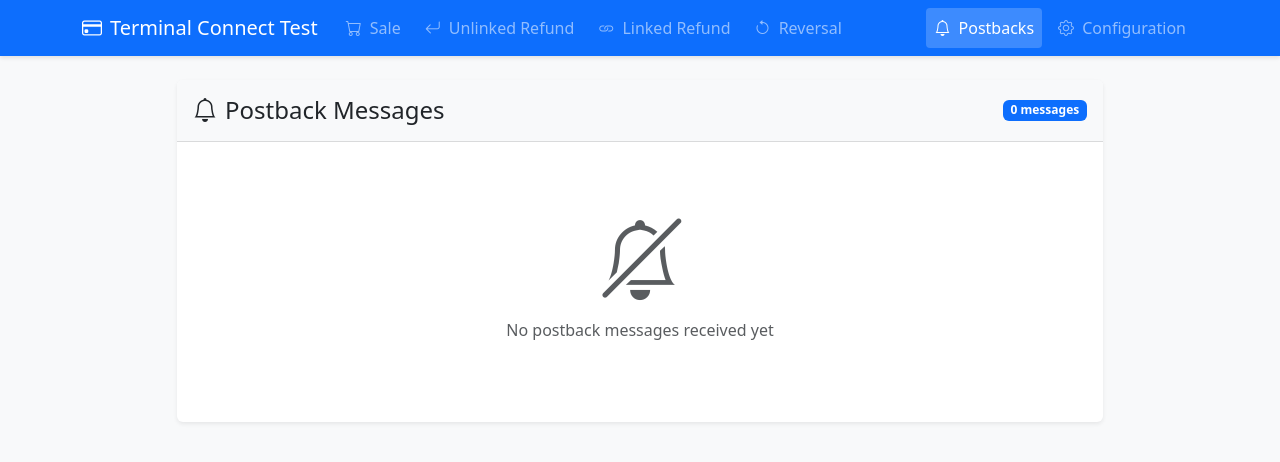
After one commit to lilyfrank05/terminal-connect-test, a Flask app: page /postbacks in a window 1280 px wide. The commit adds this page. Shown: the top 462 px of the page. Run offline with Flask 3, Linux system fonts and the light colour scheme; some libraries are stand-ins or nearby versions.

Commit message:
- accept postback - view postback

```diff
--- a/app/routes/__init__.py
+++ b/app/routes/__init__.py
@@ -4,6 +4,7 @@ from .config import bp as config_bp
 from .sales import bp as sales_bp
 from .refunds import bp as refunds_bp
 from .reversals import bp as reversals_bp
+from .postbacks import bp as postbacks_bp
 
 
 def init_app(app):
@@ -11,3 +12,4 @@ def init_app(app):
     app.register_blueprint(sales_bp)
     app.register_blueprint(refunds_bp)
     app.register_blueprint(reversals_bp)
+    app.register_blueprint(postbacks_bp)
--- /dev/null
+++ b/app/routes/postbacks.py
@@ -0,0 +1,35 @@
+from flask import Blueprint, request, session, jsonify, render_template
+import datetime
+
+bp = Blueprint("postbacks", __name__)
+
+
+@bp.route("/postback", methods=["POST"])
+def postback():
+    """Handle incoming postback messages from Terminal Connect"""
+    # Get the postback data
+    postback_data = request.get_json()
+    # Record timestamp and headers
+    record = {
+        "payload": postback_data,
+        "received_at": datetime.datetime.utcnow().isoformat() + "Z",
+        "headers": dict(request.headers),
+    }
+    # Initialize postbacks list in session if it doesn't exist
+    if "postbacks" not in session:
+        session["postbacks"] = []
+    # Add to session (keep last 50 postbacks)
+    postbacks = session["postbacks"]
+    postbacks.append(record)
+    if len(postbacks) > 50:
+        postbacks.pop(0)
+    session["postbacks"] = postbacks
+    # Return 200 OK
+    return jsonify({"status": "success"}), 200
+
+
+@bp.route("/postbacks", methods=["GET"])
+def list_postbacks():
+    """Display the list of received postbacks"""
+    postbacks = session.get("postbacks", [])
+    return render_template("postbacks.html", postbacks=postbacks)
--- a/app/templates/base.html
+++ b/app/templates/base.html
@@ -84,6 +84,11 @@
                 </ul>
                 <ul class="navbar-nav ms-auto">
                     <li class="nav-item">
+                        <a class="nav-link {% if request.endpoint == 'postbacks.list_postbacks' %}active{% endif %}" href="{{ url_for('postbacks.list_postbacks') }}">
+                            <i class="bi bi-bell me-1"></i> Postbacks
+                        </a>
+                    </li>
+                    <li class="nav-item">
                         <a class="nav-link {% if request.endpoint == 'config.config' %}active{% endif %}" href="{{ url_for('config.config') }}">
                             <i class="bi bi-gear me-1"></i> Configuration
                         </a>
--- a/app/templates/config.html
+++ b/app/templates/config.html
@@ -52,6 +52,9 @@
                             <span class="input-group-text"><i class="bi bi-arrow-return-right"></i></span>
                             <input type="url" class="form-control" id="postback_url" name="postback_url" value="{{ postback_url }}" required>
                         </div>
+                        <div class="form-text">
+                            Default: <code>{{ url_for('postbacks.postback', _external=True) }}</code>
+                        </div>
                     </div>
                     <div class="d-grid">
                         <button type="submit" class="btn btn-primary">
--- /dev/null
+++ b/app/templates/postbacks.html
@@ -0,0 +1,76 @@
+{% extends "base.html" %}
+
+{% block title %}Postbacks{% endblock %}
+
+{% block content %}
+<div class="row justify-content-center">
+    <div class="col-md-10">
+        <div class="card">
+            <div class="card-header d-flex justify-content-between align-items-center">
+                <h4 class="mb-0"><i class="bi bi-bell me-2"></i>Postback Messages</h4>
+                <span class="badge bg-primary">{{ postbacks|length }} messages</span>
+            </div>
+            <div class="card-body">
+                {% if postbacks %}
+                    <div class="table-responsive">
+                        <table class="table table-hover">
+                            <thead>
+                                <tr>
+                                    <th>Time</th>
+                                    <th>Type</th>
+                                    <th>Status</th>
+                                    <th>Reference</th>
+                                    <th>Details</th>
+                                </tr>
+                            </thead>
+                            <tbody>
+                                {% for postback in postbacks|reverse %}
+                                <tr>
+                                    <td>{{ postback.received_at }}</td>
+                                    <td>
+                                        <span class="badge bg-info">
+                                            {{ postback.payload.type if postback.payload and postback.payload.type else 'N/A' }}
+                                        </span>
+                                    </td>
+                                    <td>
+                                        <span class="badge {% if postback.payload and postback.payload.status == 'success' %}bg-success{% elif postback.payload and postback.payload.status == 'failed' %}bg-danger{% else %}bg-warning{% endif %}">
+                                            {{ postback.payload.status if postback.payload and postback.payload.status else 'N/A' }}
+                                        </span>
+                                    </td>
+                                    <td><code>{{ postback.payload.merchantReference if postback.payload and postback.payload.merchantReference else 'N/A' }}</code></td>
+                                    <td>
+                                        <button class="btn btn-sm btn-outline-primary" type="button"
+                                                data-bs-toggle="collapse"
+                                                data-bs-target="#details-{{ loop.index }}"
+                                                aria-expanded="false">
+                                            <i class="bi bi-eye"></i>
+                                        </button>
+                                    </td>
+                                </tr>
+                                <tr>
+                                    <td colspan="5" class="p-0">
+                                        <div class="collapse" id="details-{{ loop.index }}">
+                                            <div class="card card-body bg-light m-2">
+                                                <strong>Payload:</strong>
+                                                <pre class="mb-2"><code>{{ postback.payload|tojson(indent=2) }}</code></pre>
+                                                <strong>Headers:</strong>
+                                                <pre class="mb-0"><code>{{ postback.headers|tojson(indent=2) }}</code></pre>
+                                            </div>
+                                        </div>
+                                    </td>
+                                </tr>
+                                {% endfor %}
+                            </tbody>
+                        </table>
+                    </div>
+                {% else %}
+                    <div class="text-center py-5">
+                        <i class="bi bi-bell-slash display-1 text-muted"></i>
+                        <p class="mt-3 text-muted">No postback messages received yet</p>
+                    </div>
+                {% endif %}
+            </div>
+        </div>
+    </div>
+</div>
+{% endblock %}
```
Also changed, not shown: app/routes/config.py (+7 -2 lines), app/utils/api.py (+8 -1 lines), app/utils/validation.py (+15 -22 lines).
